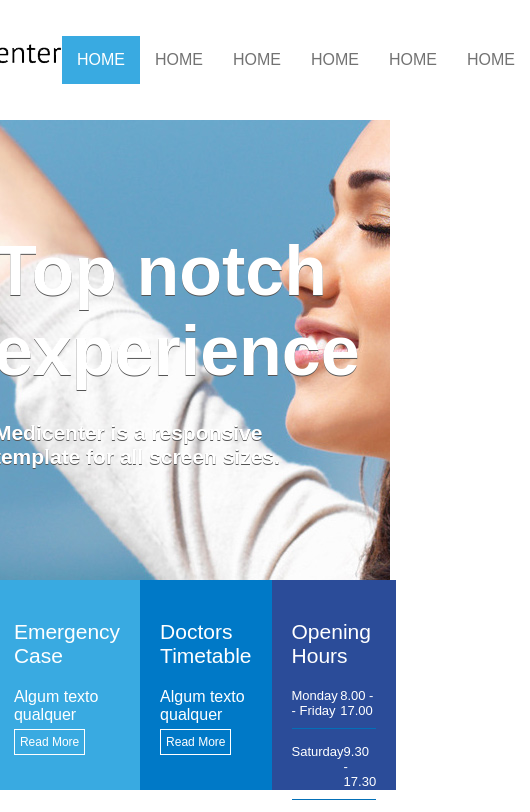
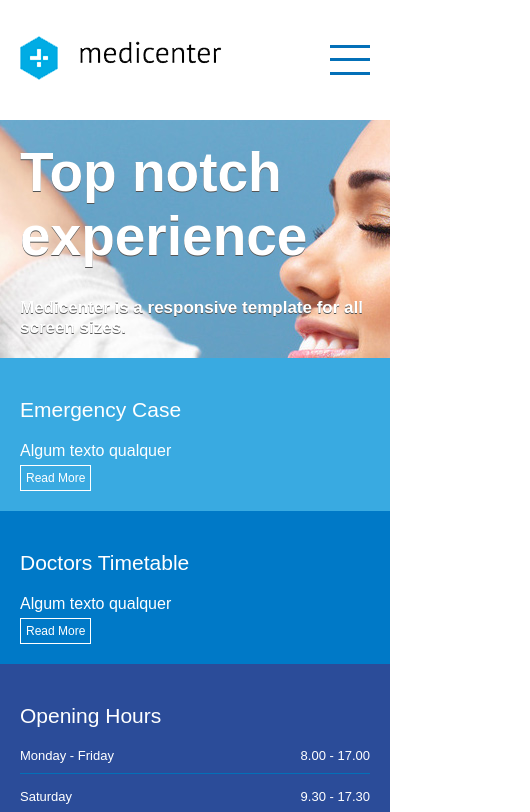
Before and after one commit to ruivaodev/projeto_web_medcenterflex, a plain HTML site: page src/index.html in a window 390 px wide. Shown: the top 812 px of the page, 530 px wide, since content can reach past the window. Drawn offline with Linux system fonts and the light colour scheme.

Commit message:
Adicionando Responsividade ao sitel

```diff
--- a/src/index.html
+++ b/src/index.html
@@ -22,6 +22,12 @@
 
       <div class="menu">
         <nav>
+          <div class="menumobile">
+            <div class="mm_line"></div>
+            <div class="mm_line"></div>
+            <div class="mm_line"></div>
+
+          </div>
           <ul>
             <li class="active"><a href="">HOME</a></li>
             <li><a href="">HOME</a></li>
--- a/src/style.css
+++ b/src/style.css
@@ -435,3 +435,70 @@ footer .widget_lt a:hover{
   margin-bottom: 30px;
   display: inline-block;
 }
+.menumobile {
+  display:none;
+  height: 40px;
+  width: 40px;
+  margin-top: 40px;
+  margin-bottom: 40px;
+  margin-right: 20px;
+
+}
+
+.mm_line {
+height: 3px;
+background-color:#0370b8
+}
+
+@media (max-width:600px) {
+  .banner_headline {
+    padding: 20px;
+  }
+
+  .banner_headline h1 {
+    font-size: 55px;
+  }
+  .banner_headline h2 {
+    font-size:17px;
+  }
+  .banner_options {
+    height: auto;
+    flex-direction: column;
+  }
+  .container {
+    flex-direction: column;
+  }
+  #geral section,
+  #geral aside {
+    padding: 70px;
+  }
+  .footer_menu {
+    flex-direction: column;
+  }
+  .footer_area {
+    padding: 20px;
+    flex-direction: column;
+  }
+  .footer_copy{
+    padding-left: 20px;
+  }
+
+  header .container {
+    flex-direction: row;
+  }
+  nav ul {
+    flex-direction: column;
+    display: none;
+  }
+  header {
+    height: auto;
+  }
+  .logo {
+    padding-left: 20px;
+  }
+  .menumobile {
+    display:flex;
+    flex-direction: column;
+    justify-content: space-around;
+  }
+}
```
